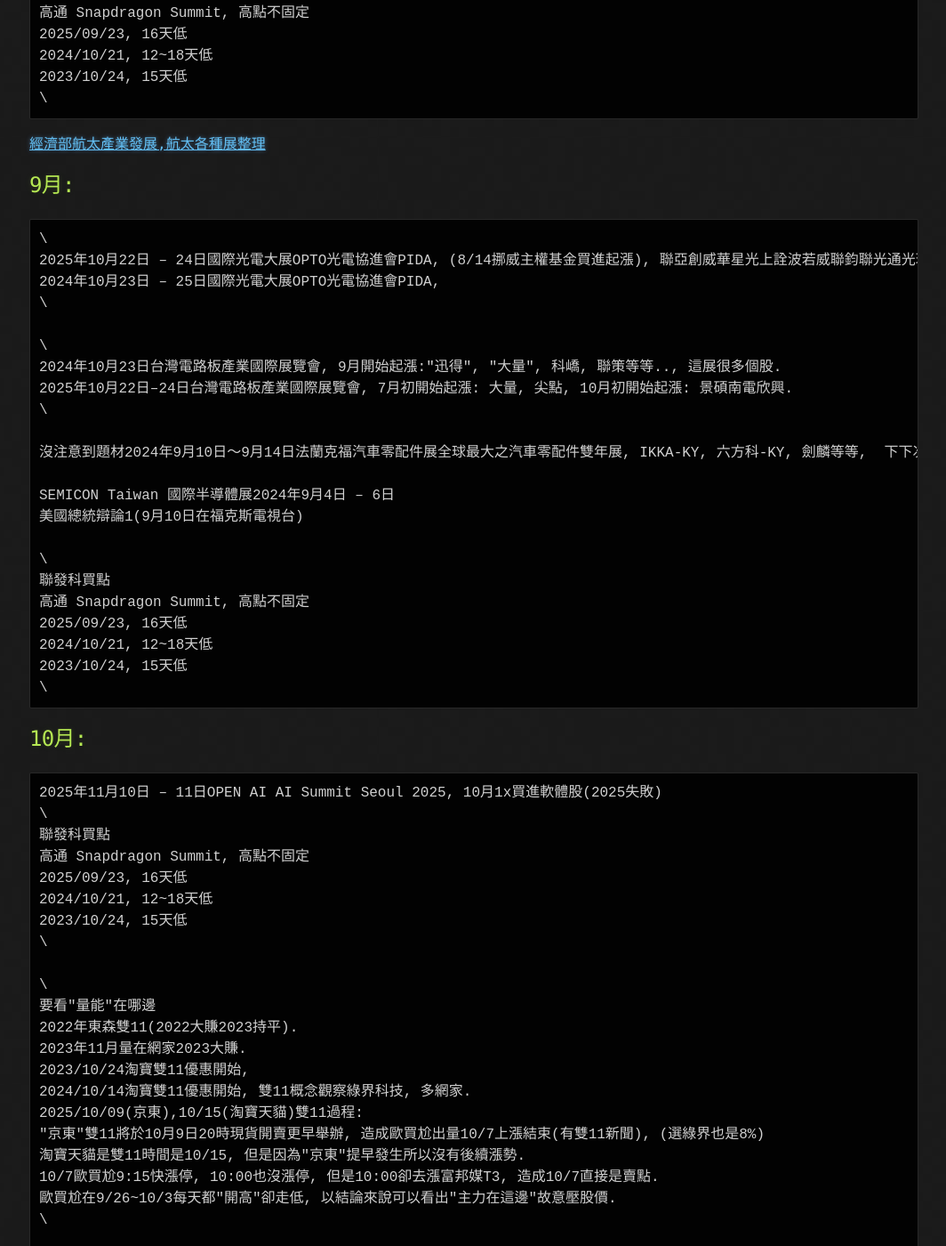
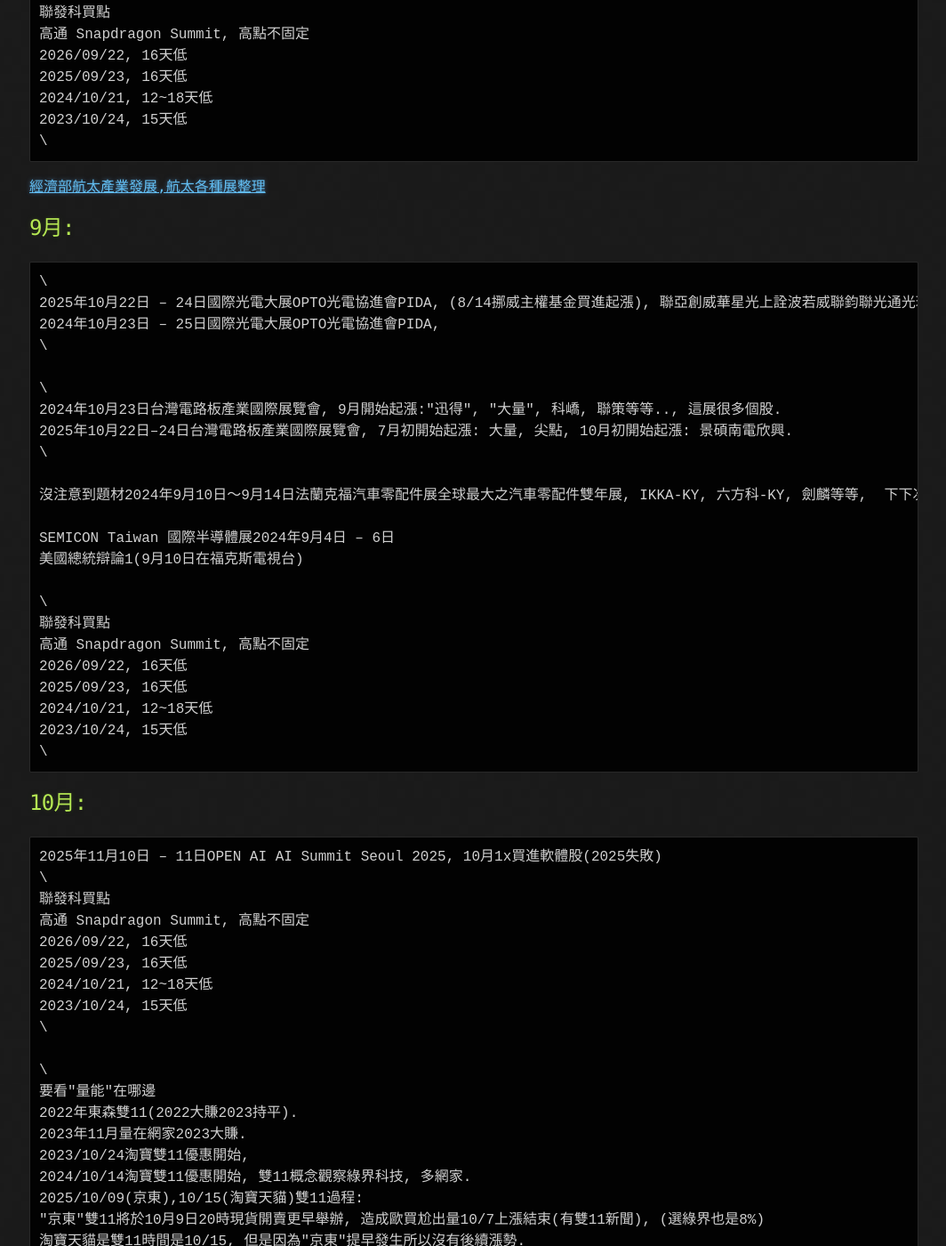
Before and after one commit to lepg5487/Stock_God, a Jekyll site: the page built from experience.md, in a window 1280 px wide and 1400 px high, scrolled down 17934 px. Shown: the whole window at 89% size, without its empty margins (107-1171 px from the left). Built offline with Jekyll 4.4.1, drawn with Linux system fonts in a browser that asks for light colours; our own code applies the rules of GitHub Pages for plain Markdown files; some of the changed text lies outside the part shown.

Commit message:
Update experience.md

````diff
--- a/experience.md
+++ b/experience.md
@@ -210,6 +210,7 @@
 ```
 聯發科買點
 高通 Snapdragon Summit, 高點不一定
+2026/09/22, 16天低
 2025/09/23, 16天低
 2024/10/21, 12~18天低
 2023/10/24, 15天低
@@ -718,6 +719,7 @@
 \
 聯發科買點
 高通 Snapdragon Summit, 高點不固定
+2026/09/22, 16天低
 2025/09/23, 16天低
 2024/10/21, 12~18天低
 2023/10/24, 15天低
@@ -745,6 +747,7 @@
 \
 聯發科買點
 高通 Snapdragon Summit, 高點不固定
+2026/09/22, 16天低
 2025/09/23, 16天低
 2024/10/21, 12~18天低
 2023/10/24, 15天低
@@ -756,6 +759,7 @@
 \
 聯發科買點
 高通 Snapdragon Summit, 高點不固定
+2026/09/22, 16天低
 2025/09/23, 16天低
 2024/10/21, 12~18天低
 2023/10/24, 15天低
````
